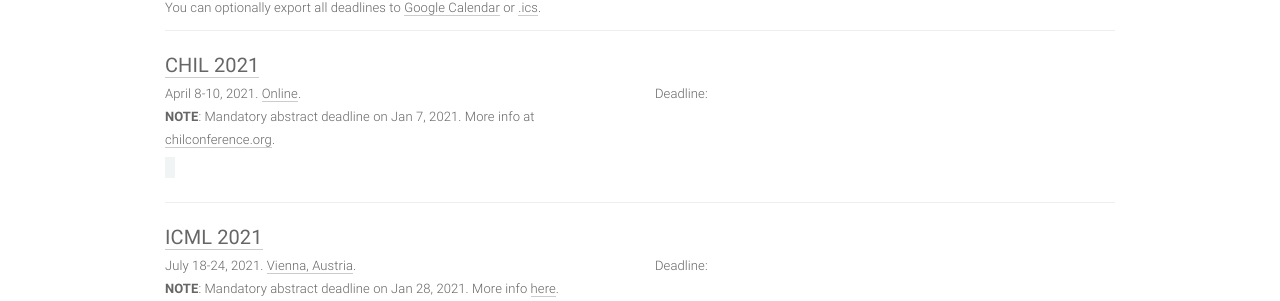
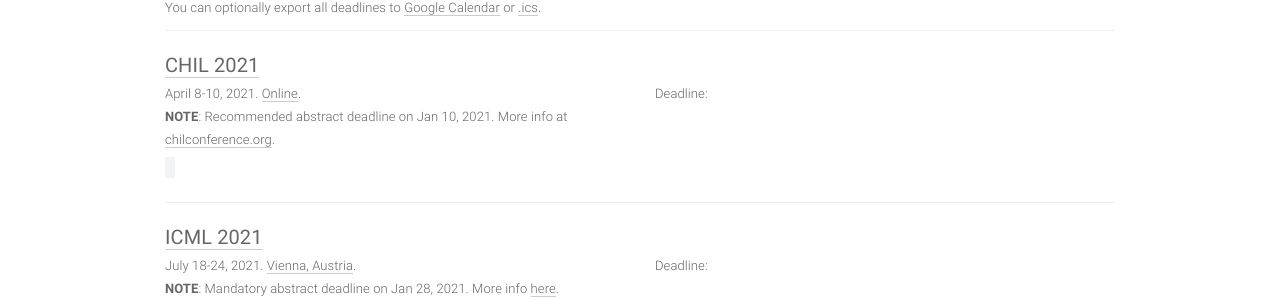
Before and after one commit to paperswithcode/ai-deadlines, a Jekyll site: the page built from index.html, in a window 1280 px wide and 900 px high. Shown: the part 164-465 px from the top of the window. Built offline with Jekyll 4.4.1, drawn with Linux system fonts in a browser that asks for light colours; comment, search, counter and statistics services are not loaded.

Commit message:
Updates CHIL 2020 deadline.
Reflects CHIL 2020 deadline extension.

```diff
--- a/_data/conferences.yml
+++ b/_data/conferences.yml
@@ -4,13 +4,13 @@
   year: 2021
   id: chil21
   link: https://www.chilconference.org/
-  deadline: '2021-01-11 23:59:59'
-  abstract_deadline: '2021-01-07 23:59:59'
+  deadline: '2021-01-14 23:59:59'
+  abstract_deadline: '2021-01-10 23:59:59'
   timezone: UTC-12
   date: April 8-10, 2021
   place: Online
   sub: ML
-  note: '<b>NOTE</b>: Mandatory abstract deadline on Jan 7, 2021. More info at <a href=''https://www.chilconference.org''>chilconference.org</a>.'
+  note: '<b>NOTE</b>: Recommended abstract deadline on Jan 10, 2021. More info at <a href=''https://www.chilconference.org''>chilconference.org</a>.'
 
 - title: ICML
   hindex: 135
```
